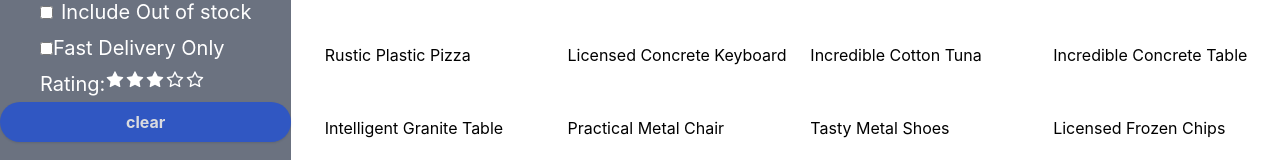
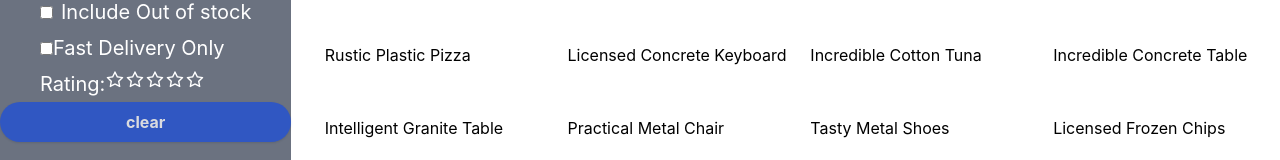
Before and after one commit to mugabee/React-Shopping, a React (Create React App) app: page / in a window 1280 px wide. Shown: the part 722-882 px from the top of the page. Built offline with nearby package versions, Linux system fonts and the light colour scheme.

Commit message:
Creating and desgning the Product Filter component

```diff
--- a/src/components/ProductFilters.js
+++ b/src/components/ProductFilters.js
@@ -2,7 +2,7 @@ import Rating from "./Rating";
 import { useState } from "react";
 
 const ProductFilters = () => {
-    const [rating, setRate] = useState(3)
+    const [rating, setRate] = useState( );
 
 
   return (
@@ -32,7 +32,12 @@ const ProductFilters = () => {
       </label>
 
       <label className="py-1 text-xl mx-10 grid grid-flow-col auto-cols-max ">Rating:
-      <Rating rating={rating} Onclick={(i) => setRate(i)}/>
+      <Rating rating={rating}
+
+       onClick={(i) => setRate(i + 1 )}
+       style={{ cursor: "pointer" }}
+       />
+
       </label>
 
       <button
--- a/src/components/Rating.js
+++ b/src/components/Rating.js
@@ -1,12 +1,12 @@
 import { AiFillStar, AiOutlineStar } from 'react-icons/ai'
-const Rating = ({rating, Onclick}) => {
+const Rating = ({rating, onClick, style }) => {
     return  <>
     {
         //to successfully let the user choose between 1 to 5  star
         // it's a good idea to start by creating a 5 element array
 
         [...Array(5)].map((_, i) => (
-            <span key={i} Onclick={() =>onclick(i)} >
+            <span key={i} onClick ={() => onClick(i)} style={style} >
             {rating > i ? (
                 <AiFillStar/>
             ) : (
```
